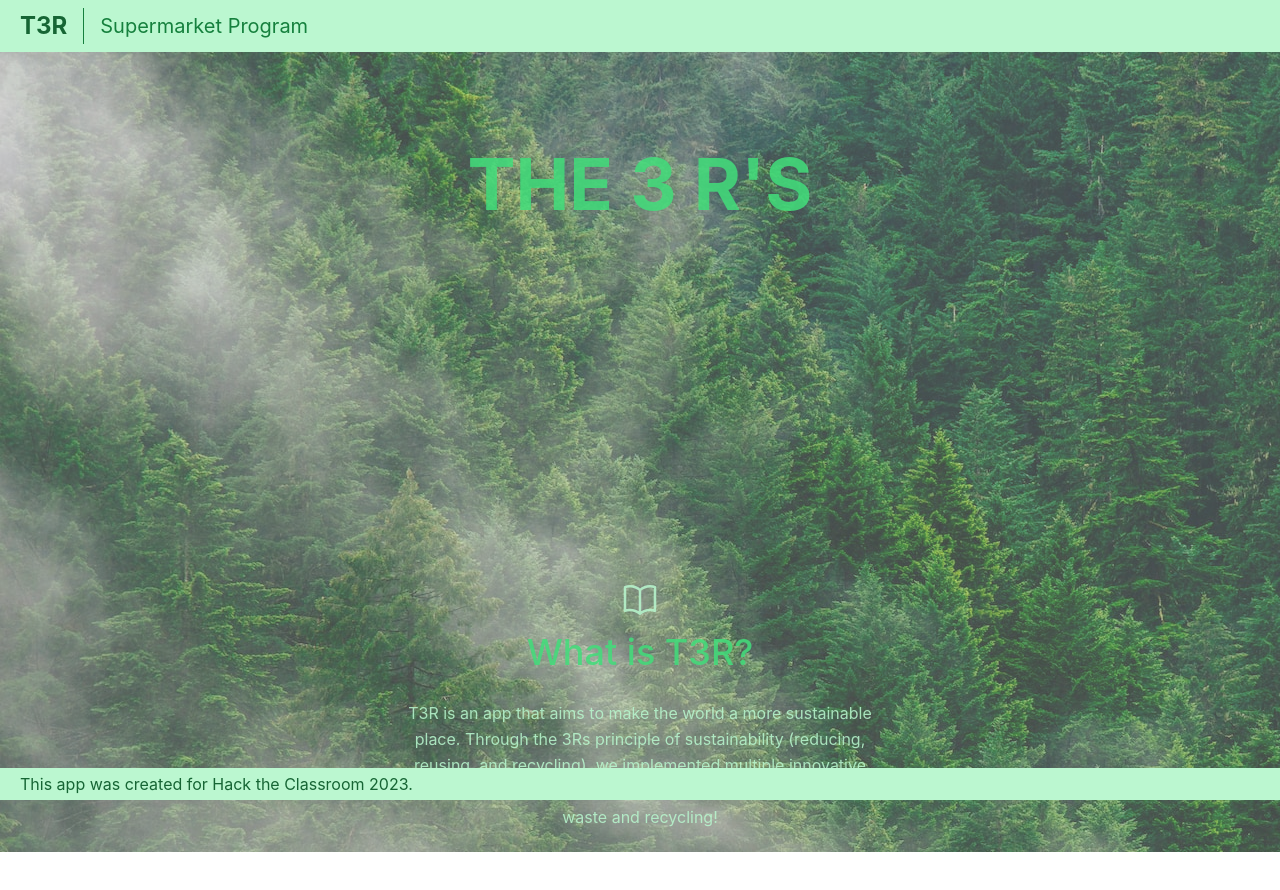
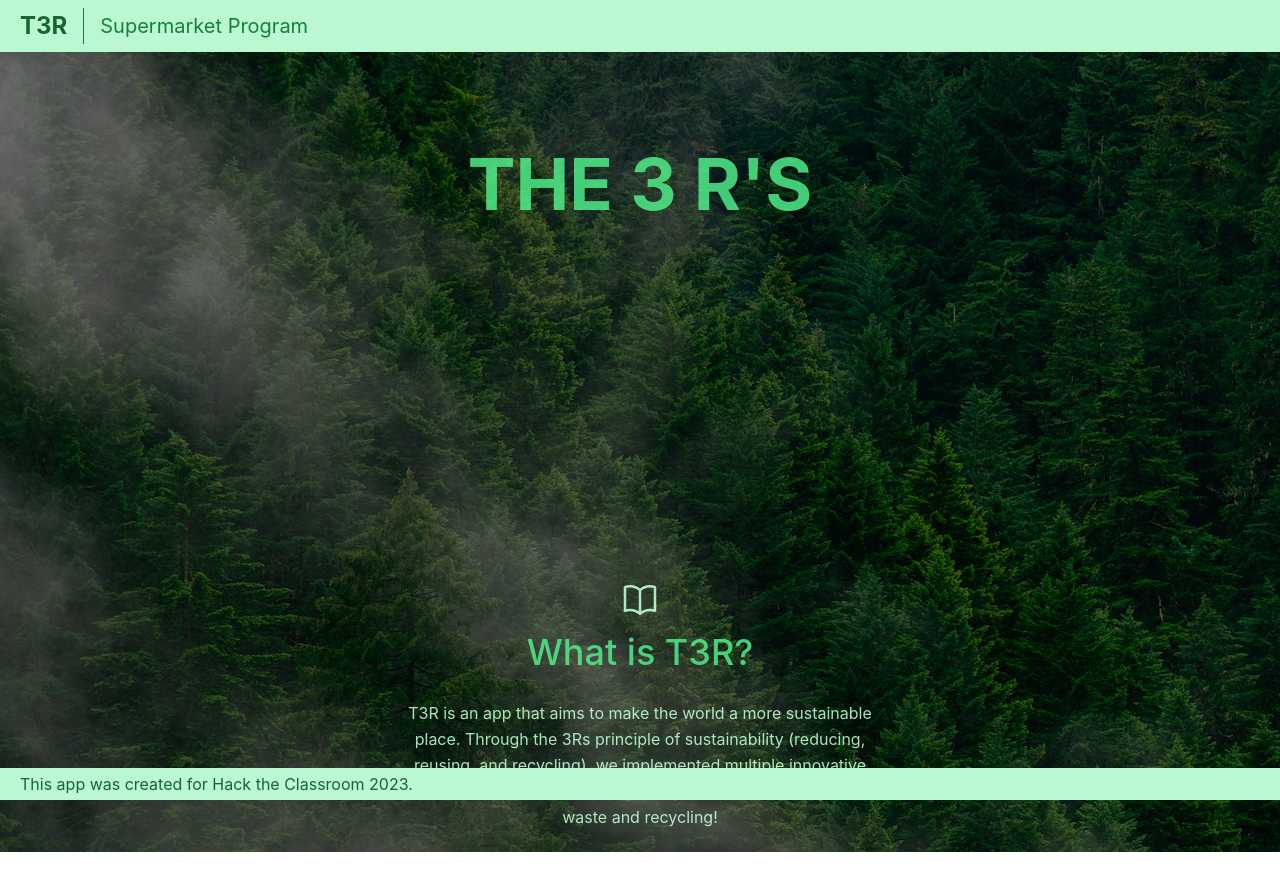
Before and after one commit to Squishyguy10/t3r, a React (Create React App) app in the folder client/: page / in a window 1280 px wide. Shown: the top 890 px of the page. Built offline with nearby package versions, Linux system fonts and the light colour scheme.

Commit message:
Made tree bg darker

```diff
--- a/client/src/components/Main.jsx
+++ b/client/src/components/Main.jsx
@@ -5,7 +5,7 @@ function Main() {
 
     return (
         <div className='h-screen bg-nature-bg'>
-            <div className='h-screen opacity-90 bg-white/30'>
+            <div className='h-screen opacity-90 bg-black/50'>
                 <div className='opacity-100 container px-5 pt-24 pb-10 mx-auto text-center lg:px-40'>
                     <h1 className='text-7xl pb-10 font-display text-green-400 font-bold'>
                         THE 3 R'S
```
